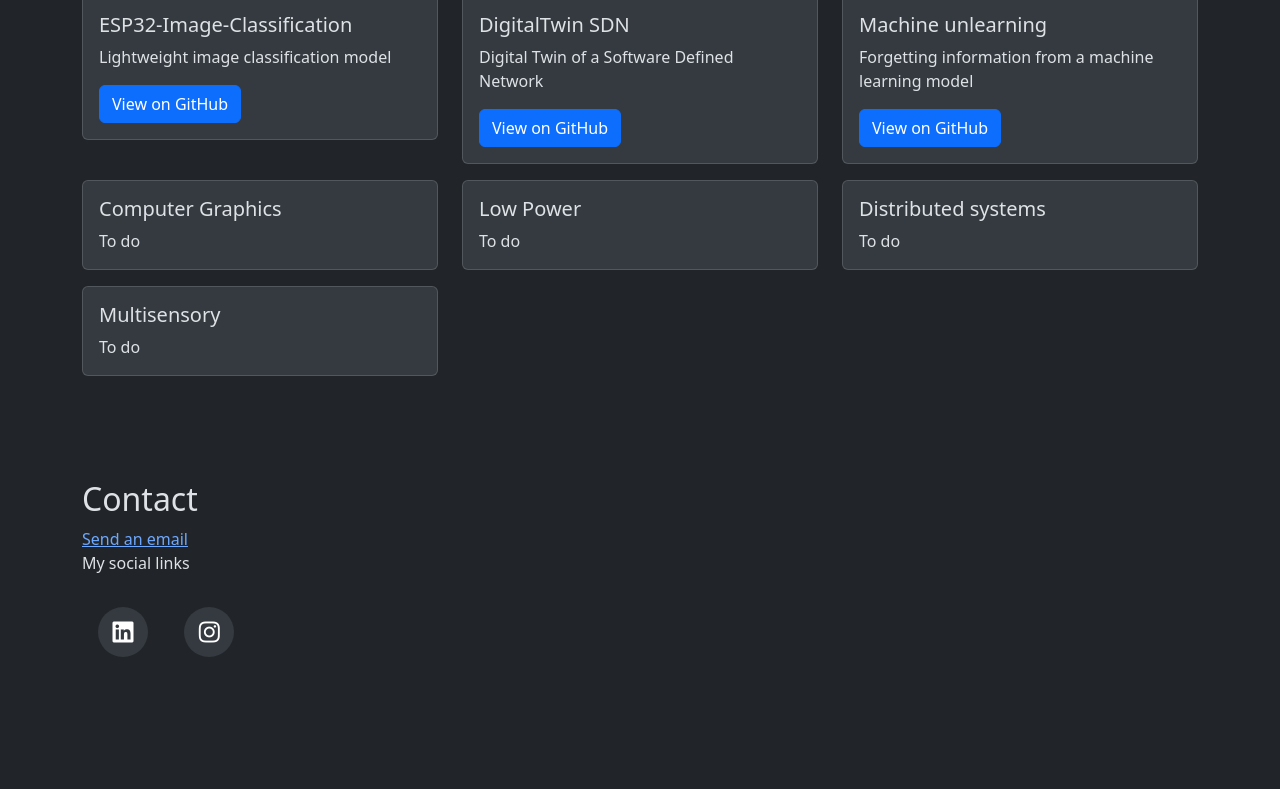
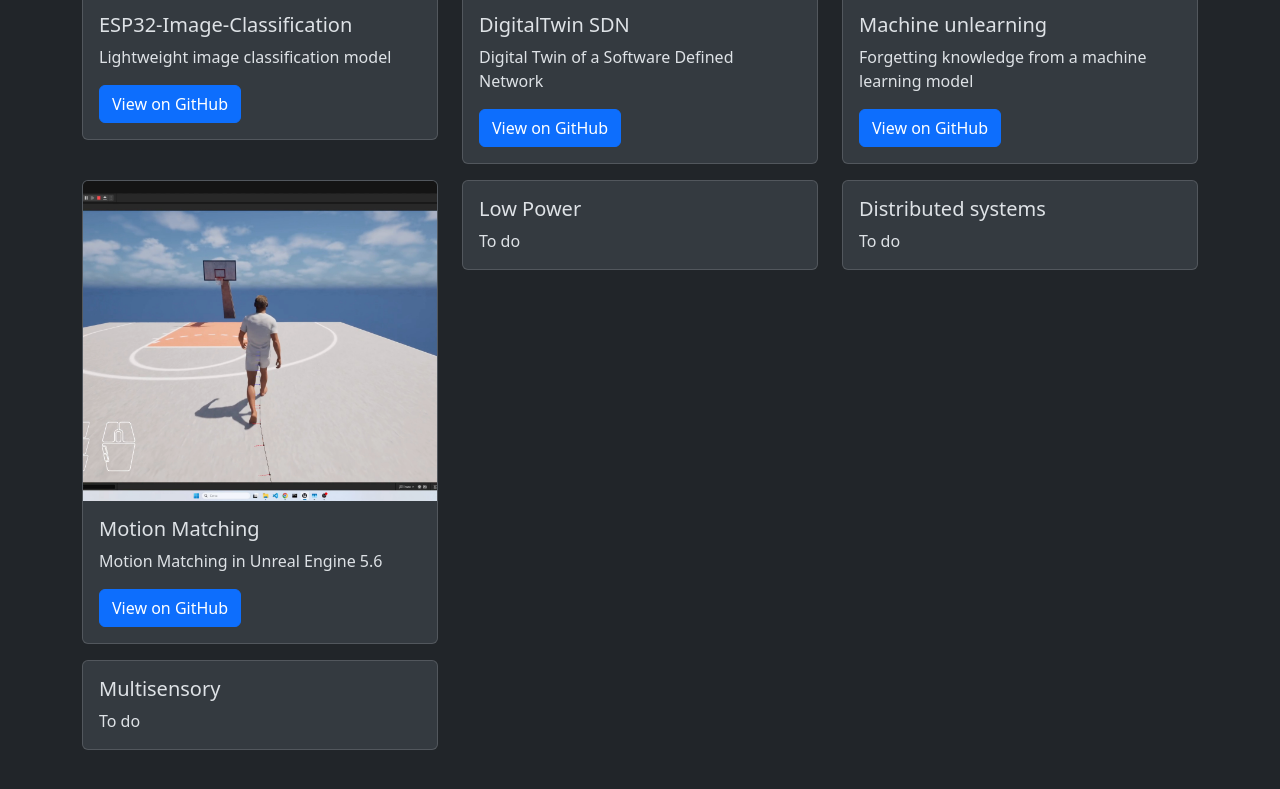
Before and after one commit to NicoNRG2/NicoNRG2.github.io, a plain HTML site: page index.html in a window 1280 px wide. Shown: the part 2439-3228 px from the top of the page. Before the commit the page ends 3128 px from the top, so only its background shows below. Drawn offline with nearby package versions, Linux system fonts and the light colour scheme.

Commit message:
update projects

```diff
--- a/index.html
+++ b/index.html
@@ -162,7 +162,7 @@
                     <div class="card-body">
                         <h5 class="card-title">Multiview 3D Pose Estimation</h5>
                         <p class="card-text">Triangulation and MoCap Comparison</p>
-                        <a href="https://github.com/NicoNRG2/CV-Project-MoCap" class="btn btn-primary">View on GitHub</a>
+                        <a href="https://github.com/NicoNRG2/CV-Project-MoCap" target="_blank" rel="noopener noreferrer" class="btn btn-primary">View on GitHub</a>
                     </div>
                 </div>
             </div>
@@ -172,7 +172,7 @@
                     <div class="card-body">
                         <h5 class="card-title">Distributed Weather Station</h5>
                         <p class="card-text">Distributed weather station built using ESP32</p>
-                        <a href="https://github.com/NicoNRG2/DistributedWeatherStation" class="btn btn-primary">View on GitHub</a>
+                        <a href="https://github.com/NicoNRG2/DistributedWeatherStation" target="_blank" rel="noopener noreferrer" class="btn btn-primary">View on GitHub</a>
                     </div>
                 </div>
             </div>
@@ -182,7 +182,7 @@
                   <div class="card-body">
                       <h5 class="card-title">Bakery4You</h5>
                       <p class="card-text">Web app for bakery</p>
-                      <a href="https://github.com/NicoNRG2/sw-eng-project" class="btn btn-primary">View on GitHub</a>
+                      <a href="https://github.com/NicoNRG2/sw-eng-project" target="_blank" rel="noopener noreferrer" class="btn btn-primary">View on GitHub</a>
                   </div>
               </div>
           </div>
@@ -192,7 +192,7 @@
                     <div class="card-body">
                         <h5 class="card-title">ESP32-Image-Classification</h5>
                         <p class="card-text">Lightweight image classification model</p>
-                        <a href="https://github.com/NicoNRG2/ESP32-Image-Classification" class="btn btn-primary">View on GitHub</a>
+                        <a href="https://github.com/NicoNRG2/ESP32-Image-Classification" target="_blank" rel="noopener noreferrer" class="btn btn-primary">View on GitHub</a>
                     </div>
                 </div>
             </div>
@@ -202,7 +202,7 @@
                   <div class="card-body">
                       <h5 class="card-title">DigitalTwin SDN</h5>
                       <p class="card-text">Digital Twin of a Software Defined Network</p>
-                      <a href="https://github.com/NicoNRG2/DigitalTwinSDN" class="btn btn-primary">View on GitHub</a>
+                      <a href="https://github.com/NicoNRG2/DigitalTwinSDN" target="_blank" rel="noopener noreferrer" class="btn btn-primary">View on GitHub</a>
                   </div>
               </div>
             </div>
@@ -211,16 +211,18 @@
                   <img src="images/mds.jpg" class="card-img-top" alt="StationImage">
                   <div class="card-body">
                       <h5 class="card-title">Machine unlearning</h5>
-                      <p class="card-text">Forgetting information from a machine learning model</p>
-                      <a href="https://github.com/NicoNRG2/MachineUnlearning" class="btn btn-primary">View on GitHub</a>
+                      <p class="card-text">Forgetting knowledge from a machine learning model</p>
+                      <a href="https://github.com/NicoNRG2/MachineUnlearning" target="_blank" rel="noopener noreferrer" class="btn btn-primary">View on GitHub</a>
                   </div>
               </div>
             </div>
             <div class="col-md-4 mb-3">
               <div class="card" style="background-color: #343a40;">
+                  <img src="images/motionMatching.jpg" class="card-img-top" alt="StationImage">
                   <div class="card-body">
-                      <h5 class="card-title">Computer Graphics</h5>
-                      <p class="card-text">To do</p>
+                      <h5 class="card-title">Motion Matching</h5>
+                      <p class="card-text">Motion Matching in Unreal Engine 5.6</p>
+                      <a href="https://github.com/rickyzanna02/MotionMatching" target="_blank" rel="noopener noreferrer" class="btn btn-primary">View on GitHub</a>
                   </div>
               </div>
             </div>
```
Also changed, not shown: images/motionMatching.jpg (added).
